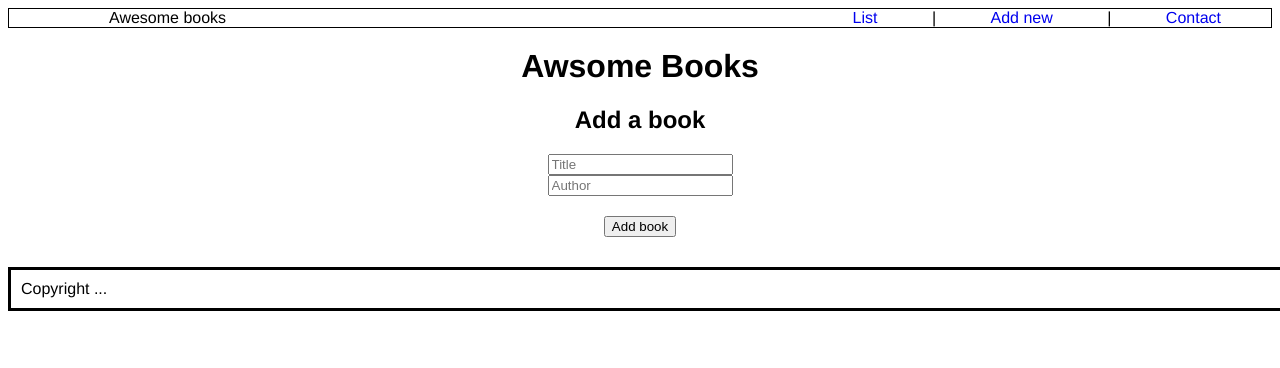
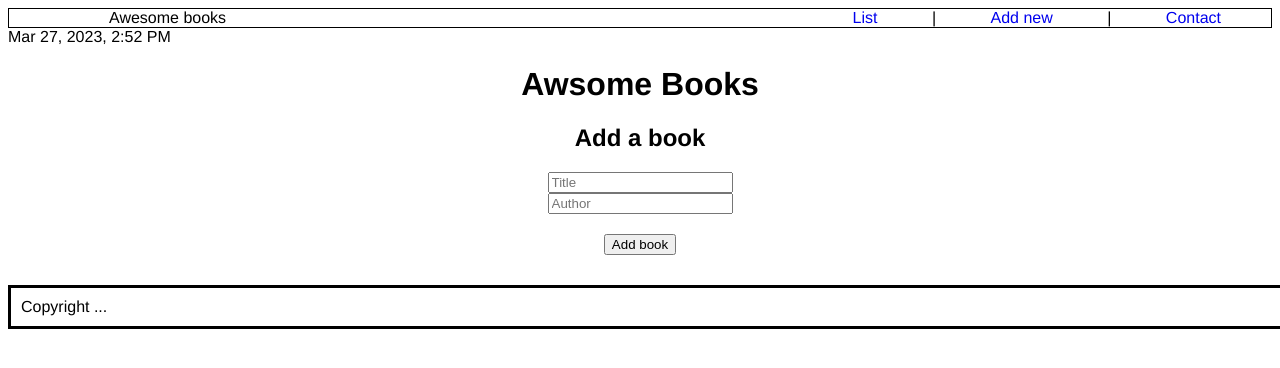
Before and after one commit to OnlyUnknown/re-Awsome-books-ES6, a website with bundled scripts: page index.html in a window 1280 px wide. Built offline with nearby package versions, Linux system fonts and the light colour scheme.

Commit message:
Webhint has been fixed

```diff
--- a/index.js
+++ b/index.js
@@ -1,5 +1,11 @@
 import { contact, bookShelf, addNew } from './modules/Transisions.js';
 import UI from './modules/UI-Class.js';
+import { DateTime } from './modules/luxon.js';
+
+const dateElement = document.querySelector('.Date');
+
+const date = DateTime.now();
+dateElement.textContent = date.toLocaleString(DateTime.DATETIME_MED);
 
 document.addEventListener('DOMContentLoaded', UI.displayBooks);
 
```
Also changed, not shown: index.html (+6 -6 lines).
